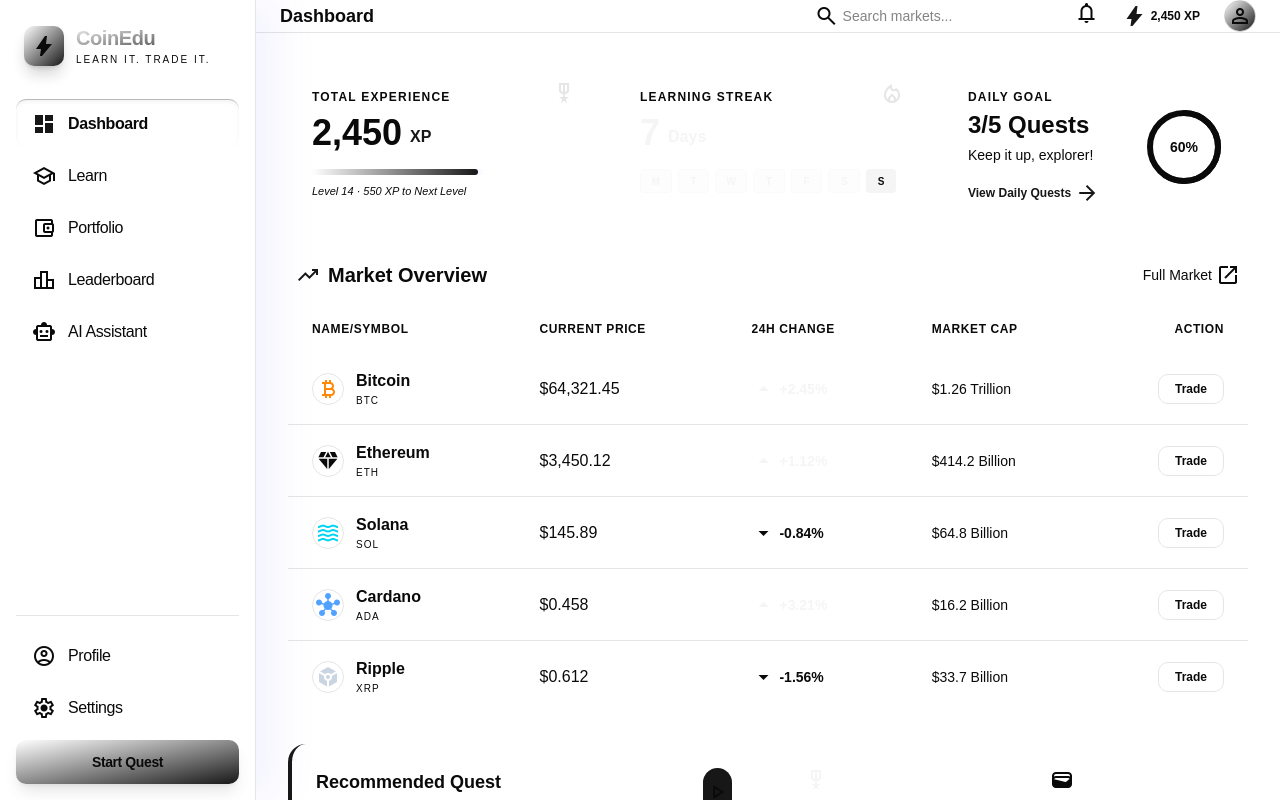
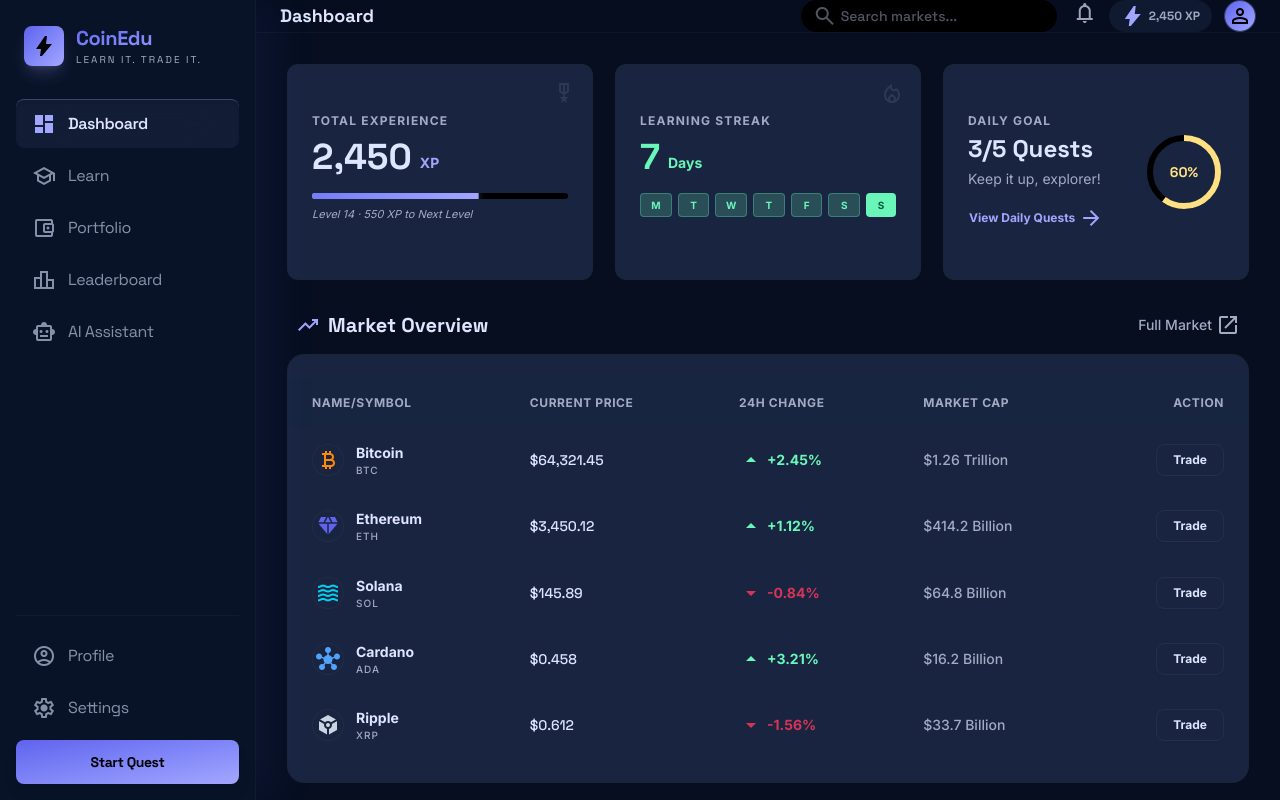
Before and after one commit to UCYenyen/Hackonomics-2026, a Next.js app: page / in a window 1280 px wide. Built offline with nearby package versions, Linux system fonts and the light colour scheme.

Commit message:
solve to shadcn

```diff
--- a/src/app/globals.css
+++ b/src/app/globals.css
@@ -1,156 +1,149 @@
 @import "tailwindcss";
-@import "tw-animate-css";
-@import "shadcn/tailwind.css";
 
-:root {
-  --background: #ffffff;
-  --foreground: #171717;
-}
+@theme {
+  --color-surface: #060e20;
+  --color-surface-dim: #060e20;
+  --color-surface-variant: #192540;
+  --color-surface-bright: #1f2b49;
+  --color-surface-container-lowest: #000000;
+  --color-surface-container-low: #091328;
+  --color-surface-container: #0f1930;
+  --color-surface-container-high: #141f38;
+  --color-surface-container-highest: #192540;
+  --color-on-surface: #dee5ff;
+  --color-on-surface-variant: #a3aac4;
+  --color-on-background: #dee5ff;
+  --color-primary: #a3a6ff;
+  --color-primary-dim: #6063ee;
+  --color-primary-fixed: #9396ff;
+  --color-primary-fixed-dim: #8387ff;
+  --color-on-primary: #0f00a4;
+  --color-on-primary-fixed: #000000;
+  --color-on-primary-container: #0a0081;
+  --color-on-primary-fixed-variant: #0e009d;
+  --color-inverse-primary: #494bd7;
+  --color-primary-container: #9396ff;
+  --color-secondary: #69f6b8;
+  --color-secondary-dim: #58e7ab;
+  --color-secondary-fixed: #69f6b8;
+  --color-secondary-fixed-dim: #58e7ab;
+  --color-secondary-container: #006c49;
+  --color-on-secondary: #005a3c;
+  --color-on-secondary-fixed: #00452d;
+  --color-on-secondary-fixed-variant: #006544;
+  --color-on-secondary-container: #e1ffec;
+  --color-tertiary: #ffe083;
+  --color-tertiary-dim: #eec200;
+  --color-tertiary-fixed: #fed01b;
+  --color-tertiary-fixed-dim: #eec200;
+  --color-tertiary-container: #fed01b;
+  --color-on-tertiary: #645000;
+  --color-on-tertiary-fixed: #433500;
+  --color-on-tertiary-fixed-variant: #645000;
+  --color-on-tertiary-container: #594700;
+  --color-error: #ff6e84;
+  --color-error-dim: #d73357;
+  --color-error-container: #a70138;
+  --color-on-error: #490013;
+  --color-on-error-container: #ffb2b9;
+  --color-outline: #6d758c;
+  --color-outline-variant: #40485d;
+  --color-surface-tint: #a3a6ff;
+  --color-inverse-surface: #faf8ff;
+  --color-inverse-on-surface: #4d556b;
 
-@custom-variant dark (&:is(.dark *));
-@theme inline {
+  /* Shadcn UI Tailwind v4 mappings */
   --color-background: var(--background);
   --color-foreground: var(--foreground);
-  --font-sans: var(--font-sans);
-  --font-mono: var(--font-geist-mono);
-  --font-heading: var(--font-sans);
-  --color-sidebar-ring: var(--sidebar-ring);
-  --color-sidebar-border: var(--sidebar-border);
-  --color-sidebar-accent-foreground: var(--sidebar-accent-foreground);
-  --color-sidebar-accent: var(--sidebar-accent);
-  --color-sidebar-primary-foreground: var(--sidebar-primary-foreground);
-  --color-sidebar-primary: var(--sidebar-primary);
-  --color-sidebar-foreground: var(--sidebar-foreground);
-  --color-sidebar: var(--sidebar);
-  --color-chart-5: var(--chart-5);
-  --color-chart-4: var(--chart-4);
-  --color-chart-3: var(--chart-3);
-  --color-chart-2: var(--chart-2);
-  --color-chart-1: var(--chart-1);
+  --color-border: var(--border);
+  --color-input: var(--input);
   --color-ring: var(--ring);
-  --color-input: var(--input);
-  --color-border: var(--border);
-  --color-destructive: var(--destructive);
+  --color-primary-foreground: var(--primary-foreground);
+  --color-secondary-foreground: var(--secondary-foreground);
+  --color-muted: var(--muted);
+  --color-muted-foreground: var(--muted-foreground);
+  --color-accent: var(--accent);
   --color-accent-foreground: var(--accent-foreground);
-  --color-accent: var(--accent);
-  --color-muted-foreground: var(--muted-foreground);
-  --color-muted: var(--muted);
-  --color-secondary-foreground: var(--secondary-foreground);
-  --color-secondary: var(--secondary);
-  --color-primary-foreground: var(--primary-foreground);
-  --color-primary: var(--primary);
+  --color-destructive-foreground: var(--destructive-foreground);
+  --color-card: var(--card);
+  --color-card-foreground: var(--card-foreground);
+  --color-popover: var(--popover);
   --color-popover-foreground: var(--popover-foreground);
-  --color-popover: var(--popover);
-  --color-card-foreground: var(--card-foreground);
-  --color-card: var(--card);
-  --radius-sm: calc(var(--radius) * 0.6);
-  --radius-md: calc(var(--radius) * 0.8);
+  --radius-sm: calc(var(--radius) * 0.5);
+  --radius-md: calc(var(--radius) * 0.75);
   --radius-lg: var(--radius);
-  --radius-xl: calc(var(--radius) * 1.4);
-  --radius-2xl: calc(var(--radius) * 1.8);
-  --radius-3xl: calc(var(--radius) * 2.2);
-  --radius-4xl: calc(var(--radius) * 2.6);
-}
+  --radius-xl: calc(var(--radius) * 1.25);
 
-:root {
-  --background: oklch(1 0 0);
-  --foreground: oklch(0.145 0 0);
-  --card: oklch(1 0 0);
-  --card-foreground: oklch(0.145 0 0);
-  --popover: oklch(1 0 0);
-  --popover-foreground: oklch(0.145 0 0);
-  --primary: oklch(0.205 0 0);
-  --primary-foreground: oklch(0.985 0 0);
-  --secondary: oklch(0.97 0 0);
-  --secondary-foreground: oklch(0.205 0 0);
-  --muted: oklch(0.97 0 0);
-  --muted-foreground: oklch(0.556 0 0);
-  --accent: oklch(0.97 0 0);
-  --accent-foreground: oklch(0.205 0 0);
-  --destructive: oklch(0.577 0.245 27.325);
-  --border: oklch(0.922 0 0);
-  --input: oklch(0.922 0 0);
-  --ring: oklch(0.708 0 0);
-  --chart-1: oklch(0.87 0 0);
-  --chart-2: oklch(0.556 0 0);
-  --chart-3: oklch(0.439 0 0);
-  --chart-4: oklch(0.371 0 0);
-  --chart-5: oklch(0.269 0 0);
-  --radius: 0.625rem;
-  --sidebar: oklch(0.985 0 0);
-  --sidebar-foreground: oklch(0.145 0 0);
-  --sidebar-primary: oklch(0.205 0 0);
-  --sidebar-primary-foreground: oklch(0.985 0 0);
-  --sidebar-accent: oklch(0.97 0 0);
-  --sidebar-accent-foreground: oklch(0.205 0 0);
-  --sidebar-border: oklch(0.922 0 0);
-  --sidebar-ring: oklch(0.708 0 0);
-}
-
-.dark {
-  --background: oklch(0.145 0 0);
-  --foreground: oklch(0.985 0 0);
-  --card: oklch(0.205 0 0);
-  --card-foreground: oklch(0.985 0 0);
-  --popover: oklch(0.205 0 0);
-  --popover-foreground: oklch(0.985 0 0);
-  --primary: oklch(0.922 0 0);
-  --primary-foreground: oklch(0.205 0 0);
-  --secondary: oklch(0.269 0 0);
-  --secondary-foreground: oklch(0.985 0 0);
-  --muted: oklch(0.269 0 0);
-  --muted-foreground: oklch(0.708 0 0);
-  --accent: oklch(0.269 0 0);
-  --accent-foreground: oklch(0.985 0 0);
-  --destructive: oklch(0.704 0.191 22.216);
-  --border: oklch(1 0 0 / 10%);
-  --input: oklch(1 0 0 / 15%);
-  --ring: oklch(0.556 0 0);
-  --chart-1: oklch(0.87 0 0);
-  --chart-2: oklch(0.556 0 0);
-  --chart-3: oklch(0.439 0 0);
-  --chart-4: oklch(0.371 0 0);
-  --chart-5: oklch(0.269 0 0);
-  --sidebar: oklch(0.205 0 0);
-  --sidebar-foreground: oklch(0.985 0 0);
-  --sidebar-primary: oklch(0.488 0.243 264.376);
-  --sidebar-primary-foreground: oklch(0.985 0 0);
-  --sidebar-accent: oklch(0.269 0 0);
-  --sidebar-accent-foreground: oklch(0.985 0 0);
-  --sidebar-border: oklch(1 0 0 / 10%);
-  --sidebar-ring: oklch(0.556 0 0);
+  --font-headline: "Space Grotesk", sans-serif;
+  --font-body: "Inter", sans-serif;
+  --font-label: "Inter", sans-serif;
 }
 
 @layer base {
+  :root {
+    --background: #060e20;
+    --foreground: #dee5ff;
+    --card: #192540;
+    --card-foreground: #dee5ff;
+    --popover: #192540;
+    --popover-foreground: #dee5ff;
+    --primary: #a3a6ff;
+    --primary-foreground: #0f00a4;
+    --secondary: #69f6b8;
+    --secondary-foreground: #005a3c;
+    --muted: #1f2b49;
+    --muted-foreground: #a3aac4;
+    --accent: #1f2b49;
+    --accent-foreground: #dee5ff;
+    --destructive: #ff6e84;
+    --destructive-foreground: #490013;
+    --border: #40485d;
+    --input: #40485d;
+    --ring: #a3a6ff;
+    --radius: 0.5rem;
+  }
+
+  body {
+    background-color: var(--background);
+    color: var(--foreground);
+  }
+
   * {
     @apply border-border outline-ring/50;
   }
-  body {
-    @apply bg-background text-foreground;
-  }
-  html {
-    @apply font-sans;
-  }
 }
 
+@layer components {
+  .glass-card {
+    background: rgba(25, 37, 64, 0.6);
+    backdrop-filter: blur(20px);
+    -webkit-backdrop-filter: blur(20px);
+    border-top: 1px solid rgba(147, 150, 255, 0.15);
+  }
 
+  .glass-panel {
+    background: rgba(25, 37, 64, 0.6);
+    backdrop-filter: blur(20px);
+    -webkit-backdrop-filter: blur(20px);
+    border-top: 1px solid rgba(147, 150, 255, 0.15);
+  }
 
-@theme inline {
-  --color-background: var(--background);
-  --color-foreground: var(--foreground);
-  --font-sans: var(--font-geist-sans);
-  --font-mono: var(--font-geist-mono);
+  .glow-primary { box-shadow: 0 0 20px rgba(99, 102, 241, 0.15); }
+  .active-glow { box-shadow: 0 0 20px rgba(99, 102, 241, 0.15); }
+  .luminous-glow { box-shadow: 0 20px 40px rgba(99, 102, 241, 0.08); }
+  .physics-transition { transition: all 0.4s cubic-bezier(0.2, 0.8, 0.2, 1); }
+
+  .metal-gold { background: linear-gradient(135deg, #ffe083 0%, #645000 100%); }
+  .metal-silver { background: linear-gradient(135deg, #dee5ff 0%, #40485d 100%); }
+  .metal-bronze { background: linear-gradient(135deg, #ffb2b9 0%, #a70138 100%); }
 }
 
-@media (prefers-color-scheme: dark) {
-  :root {
-    --background: #0a0a0a;
-    --foreground: #ededed;
-  }
+.material-symbols-outlined {
+  font-variation-settings: "FILL" 0, "wght" 400, "GRAD" 0, "opsz" 24;
 }
 
-body {
-  background: var(--background);
-  color: var(--foreground);
-  font-family: Arial, Helvetica, sans-serif;
-}
+.custom-scrollbar::-webkit-scrollbar { width: 4px; }
+.custom-scrollbar::-webkit-scrollbar-track { background: transparent; }
+.custom-scrollbar::-webkit-scrollbar-thumb { background: #40485d; border-radius: 10px; }
+
+::selection { background: rgba(163, 166, 255, 0.3); }
--- a/src/app/layout.tsx
+++ b/src/app/layout.tsx
@@ -5,7 +5,6 @@ import BottomNav from "@/components/layout/BottomNav";
 import { cn } from "@/lib/utils";
 import { Toaster } from "sonner";
 import "./globals.css";
-
 
 const inter = Inter({
   subsets: ["latin"],
@@ -45,13 +44,12 @@ export default function RootLayout({
       className={`${geistSans.variable} ${geistMono.variable} h-full antialiased`}
     >
       <head>
-        {/* Material Symbols */}
         <link
           rel="stylesheet"
           href="https://fonts.googleapis.com/css2?family=Material+Symbols+Outlined:wght,FILL@100..700,0..1&display=swap"
         />
       </head>
-      <body className={`${spaceGrotesk.variable} ${inter.variable} font-body bg-surface text-on-surface`}>
+      <body className={`${spaceGrotesk.variable} ${inter.variable} font-body bg-background text-foreground`}>
         <div className="flex h-screen overflow-hidden">
           <Sidebar />
           <div className="flex-1 flex flex-col overflow-hidden">
--- a/src/app/page.tsx
+++ b/src/app/page.tsx
@@ -1,4 +1,9 @@
 import TopBar from "@/components/layout/TopBar";
+import { Card, CardContent } from "@/components/ui/card";
+import { Table, TableBody, TableCell, TableHead, TableHeader, TableRow } from "@/components/ui/table";
+import { Button } from "@/components/ui/button";
+import { Progress } from "@/components/ui/progress";
+import { Badge } from "@/components/ui/badge";
 
 const coins = [
   { name: "Bitcoin", symbol: "BTC", icon: "currency_bitcoin", iconColor: "text-orange-400", price: "$64,321.45", change: "+2.45%", up: true, marketCap: "$1.26 Trillion" },
@@ -14,12 +19,9 @@ export default function DashboardPage() {
       <TopBar title="Dashboard" />
 
       <div className="p-6 md:p-8 space-y-8 max-w-7xl mx-auto w-full">
-
-        {/* Summary Cards */}
         <div className="grid grid-cols-1 md:grid-cols-3 gap-6">
-
-          {/* XP Card */}
-          <div className="glass-card p-6 rounded-xl relative overflow-hidden group hover:scale-[1.02] transition-transform duration-300 cursor-default">
+          <Card className="glass-card relative overflow-hidden group hover:scale-[1.02] transition-transform duration-300 cursor-default border-none">
+            <CardContent className="p-6">
               <div className="absolute top-0 right-0 p-4 opacity-10 group-hover:opacity-20 transition-opacity">
                 <span className="material-symbols-outlined text-6xl">military_tech</span>
               </div>
@@ -28,14 +30,13 @@ export default function DashboardPage() {
                 <h3 className="text-4xl font-headline font-black text-on-surface">2,450</h3>
                 <span className="text-primary font-bold mb-1">XP</span>
               </div>
-            <div className="mt-4 h-1.5 w-full bg-surface-container-lowest rounded-full overflow-hidden">
-              <div className="h-full bg-gradient-to-r from-primary-dim to-primary w-[65%] rounded-full shadow-[0_0_8px_rgba(163,166,255,0.5)]" />
-            </div>
+              <Progress value={65} className="mt-4 h-1.5 w-full bg-surface-container-lowest [&>div]:bg-gradient-to-r [&>div]:from-primary-dim [&>div]:to-primary [&>div]:shadow-[0_0_8px_rgba(163,166,255,0.5)]" />
               <p className="text-[11px] text-on-surface-variant mt-2 italic">Level 14 · 550 XP to Next Level</p>
-          </div>
+            </CardContent>
+          </Card>
 
-          {/* Streak Card */}
-          <div className="glass-card p-6 rounded-xl relative overflow-hidden group hover:scale-[1.02] transition-transform duration-300 cursor-default">
+          <Card className="glass-card relative overflow-hidden group hover:scale-[1.02] transition-transform duration-300 cursor-default border-none">
+            <CardContent className="p-6">
               <div className="absolute top-0 right-0 p-4 opacity-10 group-hover:opacity-20 transition-opacity">
                 <span className="material-symbols-outlined text-6xl">local_fire_department</span>
               </div>
@@ -50,18 +51,19 @@ export default function DashboardPage() {
                 ))}
                 <div className="h-6 w-full bg-secondary rounded flex items-center justify-center text-[10px] text-on-secondary font-bold">S</div>
               </div>
-          </div>
+            </CardContent>
+          </Card>
 
-          {/* Daily Progress */}
-          <div className="glass-card p-6 rounded-xl flex items-center justify-between hover:scale-[1.02] transition-transform duration-300 cursor-default">
+          <Card className="glass-card flex items-center justify-between hover:scale-[1.02] transition-transform duration-300 cursor-default border-none">
+            <CardContent className="p-6 flex items-center justify-between w-full">
               <div>
                 <p className="text-xs font-bold tracking-widest text-on-surface-variant uppercase mb-1">Daily Goal</p>
                 <h3 className="text-2xl font-headline font-bold text-on-surface">3/5 Quests</h3>
                 <p className="text-sm text-on-surface-variant mt-1">Keep it up, explorer!</p>
-              <button className="mt-4 text-xs font-bold text-primary flex items-center gap-1 hover:underline">
+                <Button variant="link" className="px-0 mt-4 text-xs font-bold text-primary flex items-center gap-1 h-auto">
                   View Daily Quests
                   <span className="material-symbols-outlined text-sm">arrow_forward</span>
-              </button>
+                </Button>
               </div>
               <div className="relative w-20 h-20">
                 <svg className="w-full h-full -rotate-90">
@@ -72,10 +74,10 @@ export default function DashboardPage() {
                   <span className="text-sm font-black font-headline text-tertiary">60%</span>
                 </div>
               </div>
-          </div>
+            </CardContent>
+          </Card>
         </div>
 
-        {/* Market Overview */}
         <section className="space-y-4">
           <div className="flex items-center justify-between px-2">
             <h2 className="text-xl font-headline font-bold flex items-center gap-2">
@@ -87,21 +89,21 @@ export default function DashboardPage() {
             </a>
           </div>
 
-          <div className="glass-card rounded-2xl overflow-hidden">
-            <table className="w-full text-left border-collapse">
-              <thead>
-                <tr className="bg-surface-container-highest/30">
-                  <th className="px-6 py-4 text-xs font-bold uppercase tracking-wider text-on-surface-variant">Name/Symbol</th>
-                  <th className="px-6 py-4 text-xs font-bold uppercase tracking-wider text-on-surface-variant">Current Price</th>
-                  <th className="px-6 py-4 text-xs font-bold uppercase tracking-wider text-on-surface-variant">24h Change</th>
-                  <th className="px-6 py-4 text-xs font-bold uppercase tracking-wider text-on-surface-variant hidden lg:table-cell">Market Cap</th>
-                  <th className="px-6 py-4 text-xs font-bold uppercase tracking-wider text-on-surface-variant text-right">Action</th>
-                </tr>
-              </thead>
-              <tbody className="divide-y divide-outline-variant/10">
+          <Card className="glass-card overflow-hidden border-none rounded-2xl">
+            <Table>
+              <TableHeader className="bg-surface-container-highest/30">
+                <TableRow className="border-none hover:bg-transparent">
+                  <TableHead className="px-6 py-4 text-xs font-bold uppercase tracking-wider text-on-surface-variant">Name/Symbol</TableHead>
+                  <TableHead className="px-6 py-4 text-xs font-bold uppercase tracking-wider text-on-surface-variant">Current Price</TableHead>
+                  <TableHead className="px-6 py-4 text-xs font-bold uppercase tracking-wider text-on-surface-variant">24h Change</TableHead>
+                  <TableHead className="px-6 py-4 text-xs font-bold uppercase tracking-wider text-on-surface-variant hidden lg:table-cell">Market Cap</TableHead>
+                  <TableHead className="px-6 py-4 text-xs font-bold uppercase tracking-wider text-on-surface-variant text-right">Action</TableHead>
+                </TableRow>
+              </TableHeader>
+              <TableBody className="divide-y divide-outline-variant/10">
                 {coins.map((coin) => (
-                  <tr key={coin.symbol} className="hover:bg-primary/5 transition-colors cursor-pointer group">
-                    <td className="px-6 py-4">
+                  <TableRow key={coin.symbol} className="border-none hover:bg-primary/5 transition-colors cursor-pointer group">
+                    <TableCell className="px-6 py-4">
                       <div className="flex items-center gap-3">
                         <div className="w-8 h-8 rounded-full bg-surface-container-highest flex items-center justify-center border border-outline-variant/20 group-hover:border-primary/40 transition-colors">
                           <span className={`material-symbols-outlined ${coin.iconColor} text-lg`} style={{ fontVariationSettings: "'FILL' 1" }}>
@@ -113,66 +115,68 @@ export default function DashboardPage() {
                           <div className="text-[10px] font-medium text-on-surface-variant tracking-widest uppercase">{coin.symbol}</div>
                         </div>
                       </div>
-                    </td>
-                    <td className="px-6 py-4 font-headline font-medium">{coin.price}</td>
-                    <td className="px-6 py-4">
+                    </TableCell>
+                    <TableCell className="px-6 py-4 font-headline font-medium">{coin.price}</TableCell>
+                    <TableCell className="px-6 py-4">
                       <div className={`flex items-center gap-1 font-bold text-sm ${coin.up ? "text-secondary" : "text-error-dim"}`}>
                         <span className="material-symbols-outlined text-sm">{coin.up ? "arrow_drop_up" : "arrow_drop_down"}</span>
                         {coin.change}
                       </div>
-                    </td>
-                    <td className="px-6 py-4 text-on-surface-variant text-sm font-medium hidden lg:table-cell">{coin.marketCap}</td>
-                    <td className="px-6 py-4 text-right">
-                      <button className="px-4 py-1.5 rounded-lg text-xs font-bold border border-outline-variant/30 hover:border-primary hover:text-primary transition-all">
+                    </TableCell>
+                    <TableCell className="px-6 py-4 text-on-surface-variant text-sm font-medium hidden lg:table-cell">{coin.marketCap}</TableCell>
+                    <TableCell className="px-6 py-4 text-right">
+                      <Button variant="outline" size="sm" className="px-4 py-1.5 rounded-lg text-xs font-bold border-outline-variant/30 hover:border-primary hover:text-primary transition-all bg-transparent">
                         Trade
-                      </button>
-                    </td>
-                  </tr>
+                      </Button>
+                    </TableCell>
+                  </TableRow>
                 ))}
-              </tbody>
-            </table>
-          </div>
+              </TableBody>
+            </Table>
+          </Card>
         </section>
 
-        {/* Bento Grid */}
         <div className="grid grid-cols-1 md:grid-cols-4 gap-6">
-          <div className="md:col-span-2 glass-card p-6 rounded-2xl border-l-4 border-primary">
-            <div className="flex items-start justify-between">
+          <Card className="md:col-span-2 glass-card rounded-2xl border-l-4 border-l-primary border-t-0 border-r-0 border-b-0 bg-[rgba(25,37,64,0.6)]">
+            <CardContent className="p-6 flex items-start justify-between h-full">
               <div>
                 <h4 className="font-headline font-bold text-lg mb-2">Recommended Quest</h4>
                 <p className="text-sm text-on-surface-variant">The Ethereum Merge: Understanding the shift from PoW to PoS and what it means for the ecosystem.</p>
                 <div className="mt-4 flex items-center gap-3">
-                  <span className="bg-primary/20 text-primary text-[10px] font-bold px-2 py-1 rounded">INTERMEDIATE</span>
+                  <Badge variant="secondary" className="bg-primary/20 text-primary hover:bg-primary/30 rounded text-[10px] font-bold px-2 py-0.5">INTERMEDIATE</Badge>
                   <span className="text-[10px] text-on-surface-variant font-bold uppercase tracking-tighter flex items-center gap-1">
                     <span className="material-symbols-outlined text-xs">timer</span> 15 MIN
                   </span>
                 </div>
               </div>
-              <button className="w-12 h-12 rounded-full bg-primary flex items-center justify-center text-on-primary-fixed hover:scale-110 transition-transform">
+              <Button size="icon" className="w-12 h-12 rounded-full bg-primary flex items-center justify-center text-on-primary-fixed hover:bg-primary hover:scale-110 transition-transform">
                 <span className="material-symbols-outlined">play_arrow</span>
-              </button>
-            </div>
-          </div>
+              </Button>
+            </CardContent>
+          </Card>
 
-          <div className="glass-card p-6 rounded-2xl flex flex-col justify-between group cursor-pointer overflow-hidden relative">
+          <Card className="glass-card rounded-2xl flex flex-col justify-between group cursor-pointer overflow-hidden relative border-none">
+            <CardContent className="p-6 h-full flex flex-col justify-between">
               <div className="absolute inset-0 bg-gradient-to-br from-secondary/5 to-transparent opacity-0 group-hover:opacity-100 transition-opacity" />
-            <span className="material-symbols-outlined text-secondary text-3xl mb-4">military_tech</span>
-            <div>
+              <span className="material-symbols-outlined text-secondary text-3xl mb-4 relative z-10">military_tech</span>
+              <div className="relative z-10">
                 <p className="text-[10px] font-bold text-on-surface-variant uppercase tracking-widest">Global Rank</p>
                 <h4 className="text-2xl font-headline font-black">#1,248</h4>
               </div>
-          </div>
+            </CardContent>
+          </Card>
 
-          <div className="glass-card p-6 rounded-2xl flex flex-col justify-between group cursor-pointer overflow-hidden relative">
+          <Card className="glass-card rounded-2xl flex flex-col justify-between group cursor-pointer overflow-hidden relative border-none">
+            <CardContent className="p-6 h-full flex flex-col justify-between">
               <div className="absolute inset-0 bg-gradient-to-br from-tertiary/5 to-transparent opacity-0 group-hover:opacity-100 transition-opacity" />
-            <span className="material-symbols-outlined text-tertiary text-3xl mb-4">wallet</span>
-            <div>
+              <span className="material-symbols-outlined text-tertiary text-3xl mb-4 relative z-10">wallet</span>
+              <div className="relative z-10">
                 <p className="text-[10px] font-bold text-on-surface-variant uppercase tracking-widest">Rewards Claimable</p>
                 <h4 className="text-2xl font-headline font-black">12.5 MATIC</h4>
               </div>
+            </CardContent>
+          </Card>
         </div>
-        </div>
-
       </div>
     </div>
   );
```
Also changed, not shown: src/app/dashboard/page.tsx (deleted, +0 -9 lines), src/app/leaderboard/page.tsx (+23 -19 lines), src/app/learn/page.tsx (+32 -27 lines), src/app/portfolio/page.tsx (+65 -55 lines), src/app/profile/page.tsx (+36 -41 lines). Lines whose indentation alone changed are shown as unchanged.
